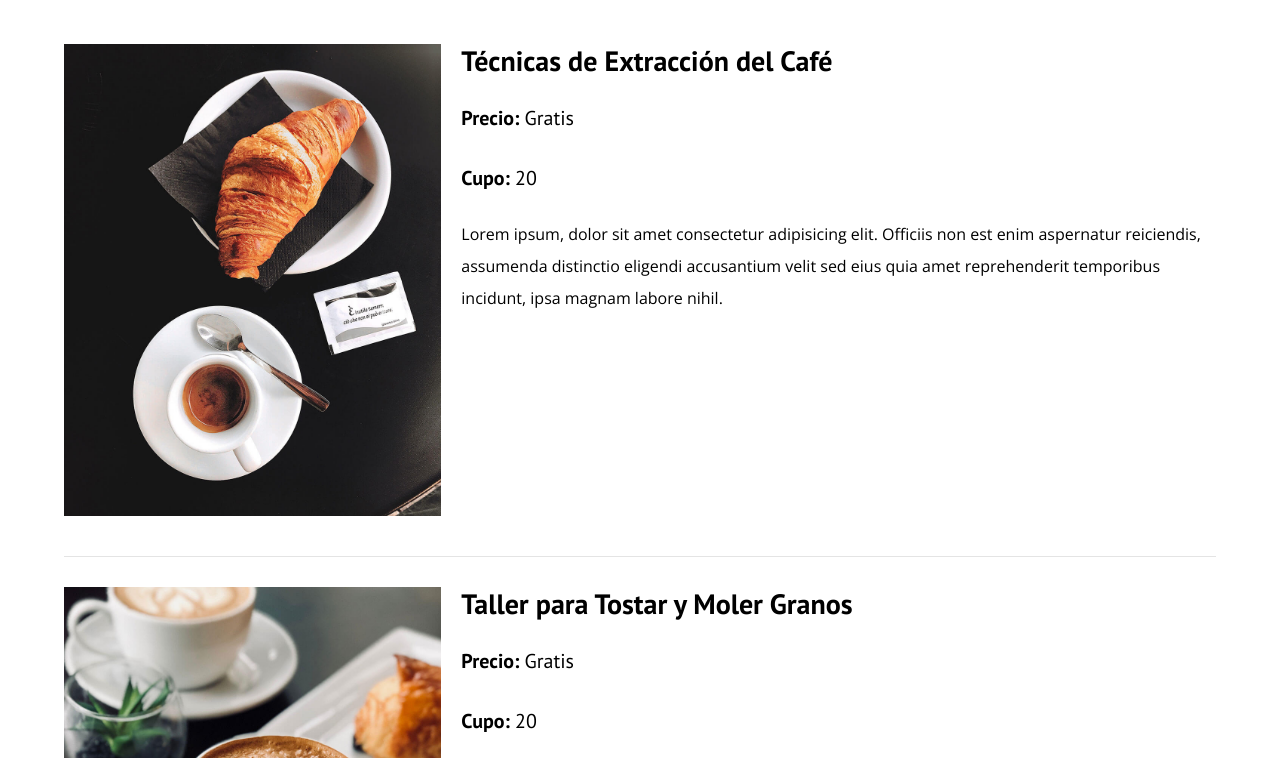
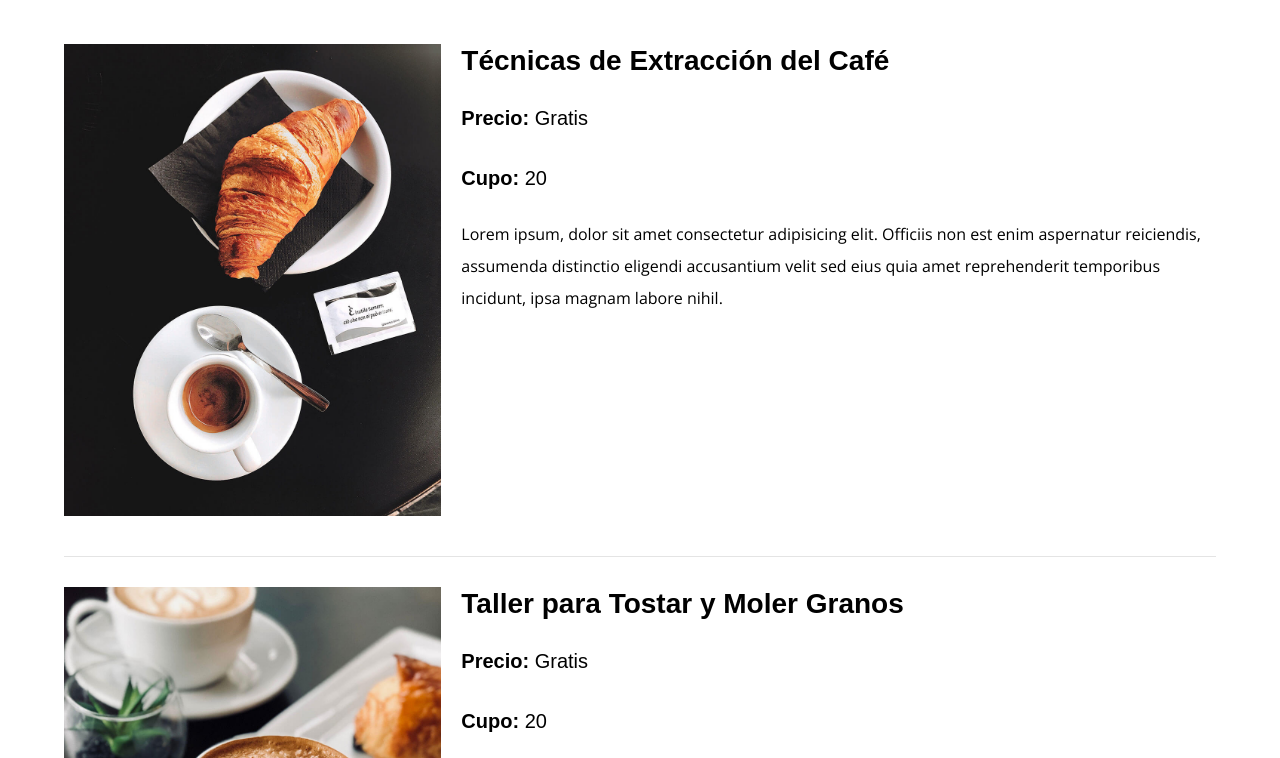
Before and after one commit to PauliMorales/blog-de-cafe, a plain HTML site: page cursos.html in a window 1280 px wide. Shown: the part 688-1446 px from the top of the page. Drawn offline with nearby package versions, Linux system fonts and the light colour scheme.

Commit message:
upload code

```diff
--- a/cursos.html
+++ b/cursos.html
@@ -7,10 +7,7 @@
     <link rel="stylesheet" href="css/normalize.css" />
     <link rel="preconnect" href="https://fonts.googleapis.com" />
     <link rel="preconnect" href="https://fonts.gstatic.com" crossorigin />
-    <link
-      href="https://fonts.googleapis.com/css2?family=Open+Sans:ital,wdth,wght@0,75..100,300..800;1,75..100,300..800&family=PT+Sans:ital,wght@0,400;0,700;1,400;1,700&display=swap"
-      rel="stylesheet"
-    />
+    <link href="https://fonts.googleapis.com/css2?family=Open+Sans&family=Poppins&display=swap" rel="stylesheet">
     <link rel="stylesheet" href="css/style.css" />
   </head>
   <body>
```
Also changed, not shown: contacto.html (+5 -4 lines), entrada.html (+1 -4 lines), index.html (+3 -0 lines).
